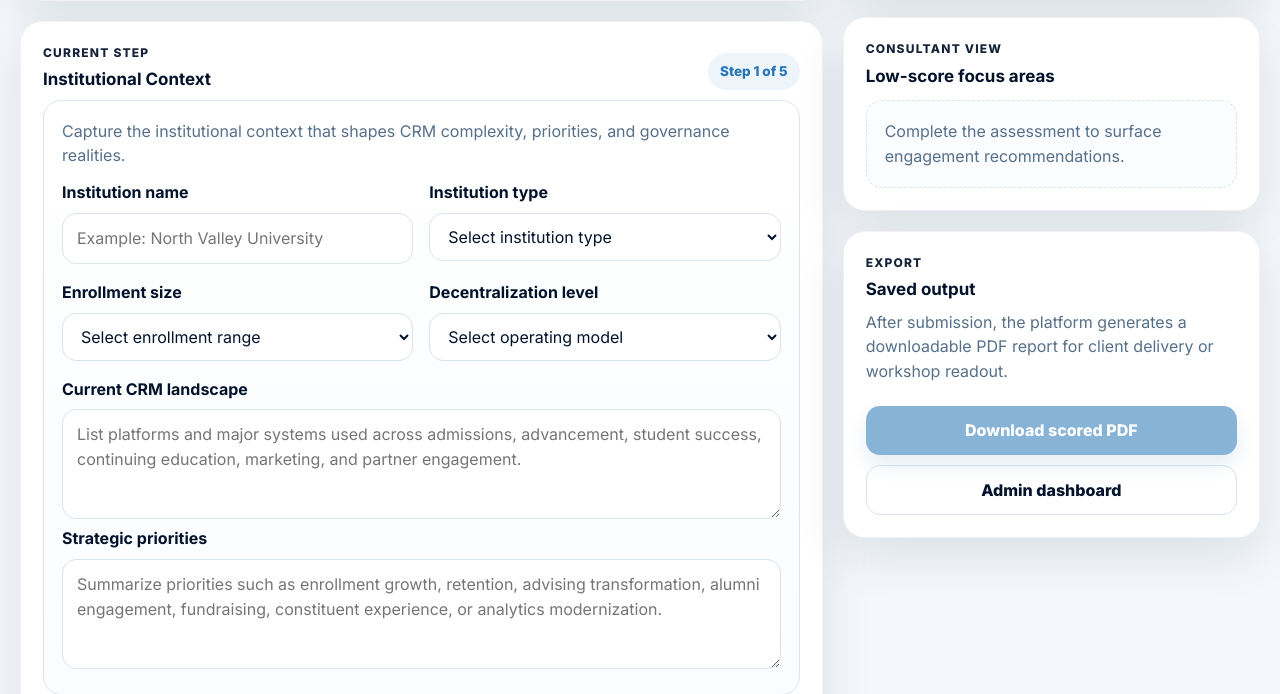
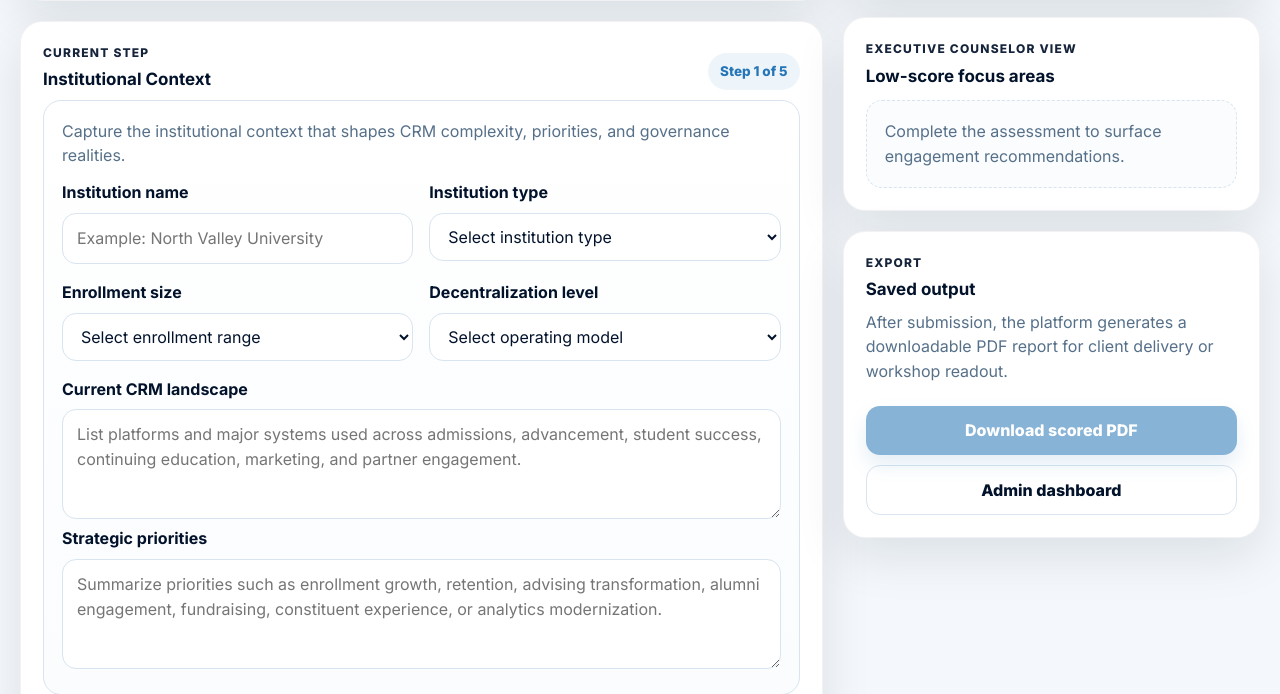
Before and after one commit to markahoeting/CRM-Maturity1, a Flask app: page / in a window 1280 px wide. Shown: the part 858-1552 px from the top of the page. Run offline with Flask 3, Linux system fonts and the light colour scheme; data that the repository does not hold is empty; some libraries are stand-ins or nearby versions.

Commit message:
Add files via upload

```diff
--- a/templates/index.html
+++ b/templates/index.html
@@ -96,10 +96,10 @@
     </section>
 
     <section class="sidebar-card">
-      <div class="eyebrow">Consultant view</div>
+      <div class="eyebrow">Executive Counselor view</div>
       <h3>Low-score focus areas</h3>
       <div id="consultantRecommendations" class="consultant-list empty-state">Complete the assessment to surface
-        engagement recommendations.</div>
+        support recommendations.</div>
     </section>
 
     <section class="sidebar-card">
```
